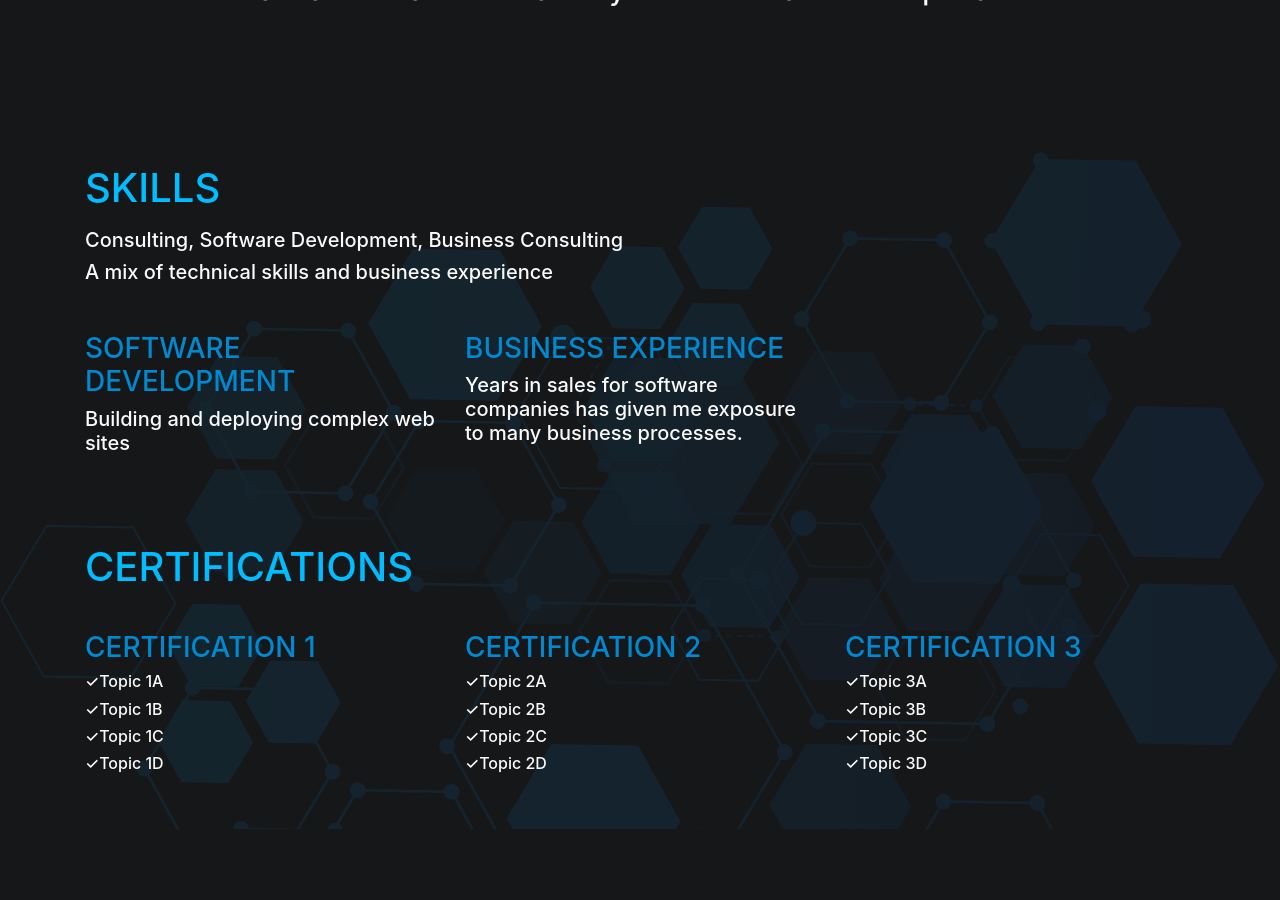
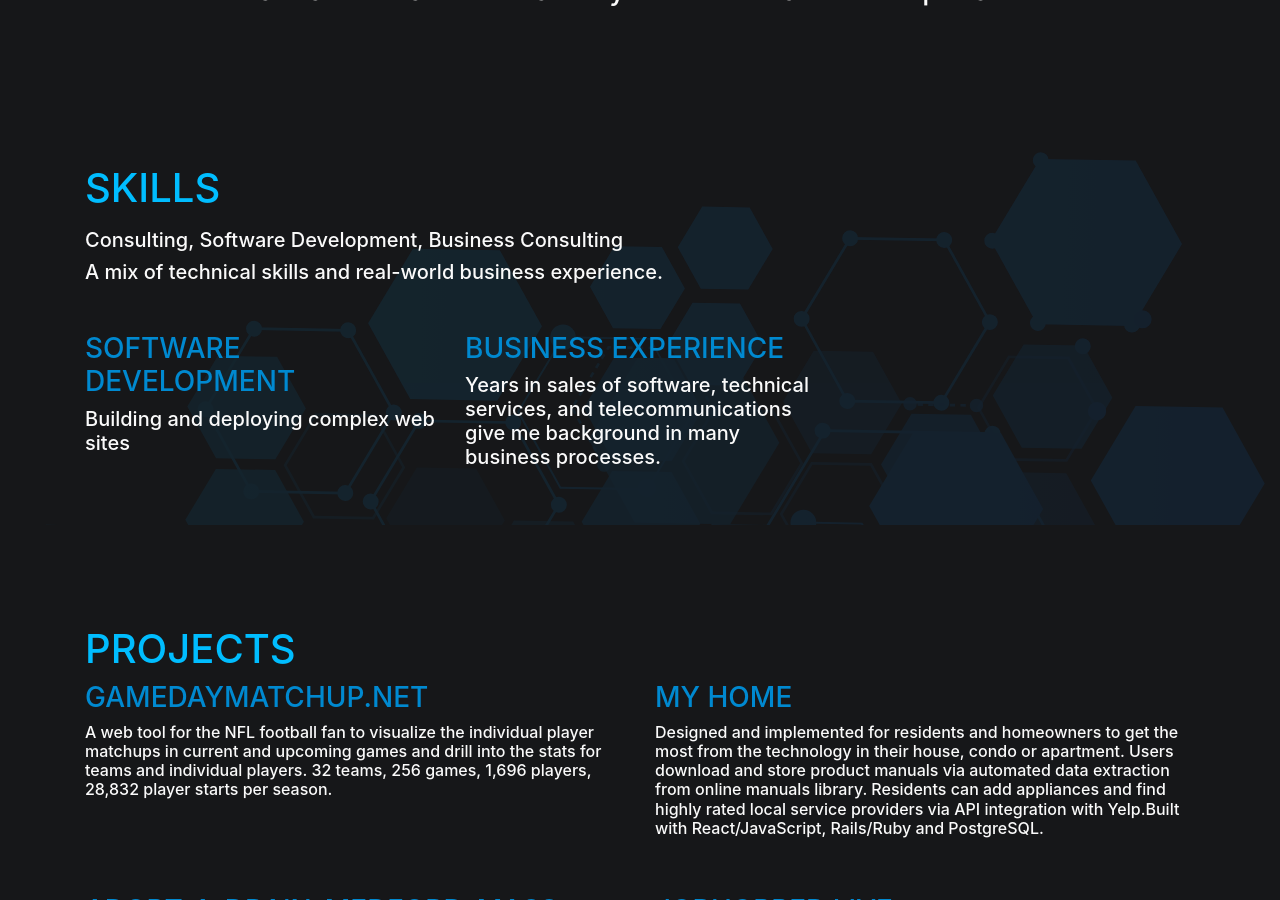
Before and after one commit to jkoren/jkoren.github.io, a Jekyll site: the page built from index.md, in a window 1280 px wide and 900 px high, scrolled down 1142 px. Built offline with Jekyll 4.4.1, drawn with Linux system fonts in a browser that asks for light colours.

Commit message:
Update skills.yml

```diff
--- a/_data/skills.yml
+++ b/_data/skills.yml
@@ -1,36 +1,36 @@
 header: Consulting, Software Development, Business Consulting
 
-subheader: A mix of technical skills and business experience
+subheader: A mix of technical skills and real-world business experience.
 
 skill_list:
   - name: Software Development
     description: Building and deploying complex web sites
 
   - name: Business Experience
-    description: Years in sales for software companies has given me exposure to many business processes.
+    description: Years in sales of software, technical services, and telecommunications give me background in many business processes.
 
 #   - name: Skill 3
 #     description: A quick sentence or two describing your skill
 
 #If you have certifications, talk about them here
-certifications:
-  - name: Certification 1
-    topics:
-      - Topic 1A
-      - Topic 1B
-      - Topic 1C
-      - Topic 1D
+# certifications:
+#   - name: Certification 1
+#     topics:
+#       - Topic 1A
+#       - Topic 1B
+#       - Topic 1C
+#       - Topic 1D
 
-  - name: Certification 2
-    topics:
-      - Topic 2A
-      - Topic 2B
-      - Topic 2C
-      - Topic 2D
+#   - name: Certification 2
+#     topics:
+#       - Topic 2A
+#       - Topic 2B
+#       - Topic 2C
+#       - Topic 2D
 
-  - name: Certification 3
-    topics:
-      - Topic 3A
-      - Topic 3B
-      - Topic 3C
-      - Topic 3D
+#   - name: Certification 3
+#     topics:
+#       - Topic 3A
+#       - Topic 3B
+#       - Topic 3C
+#       - Topic 3D
```
